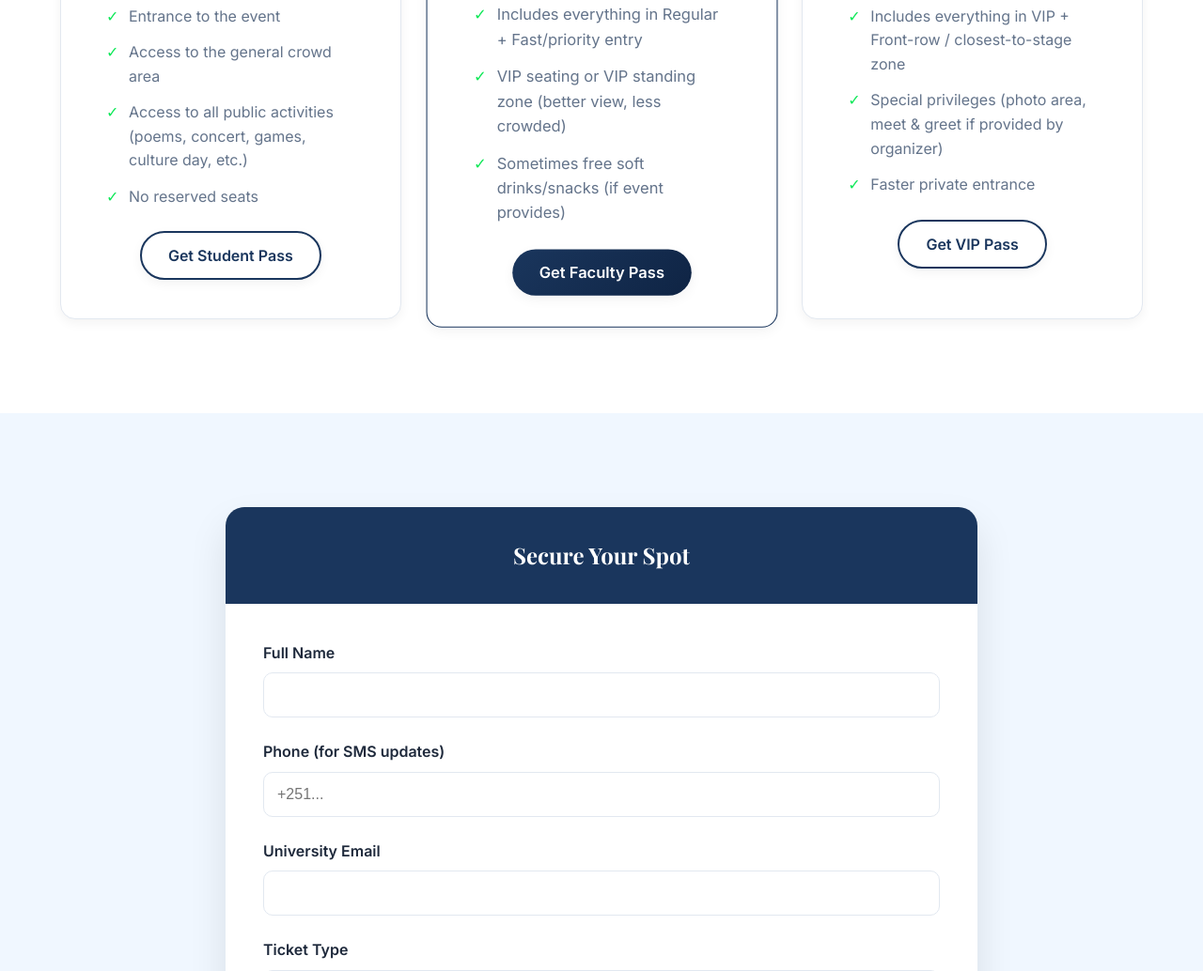
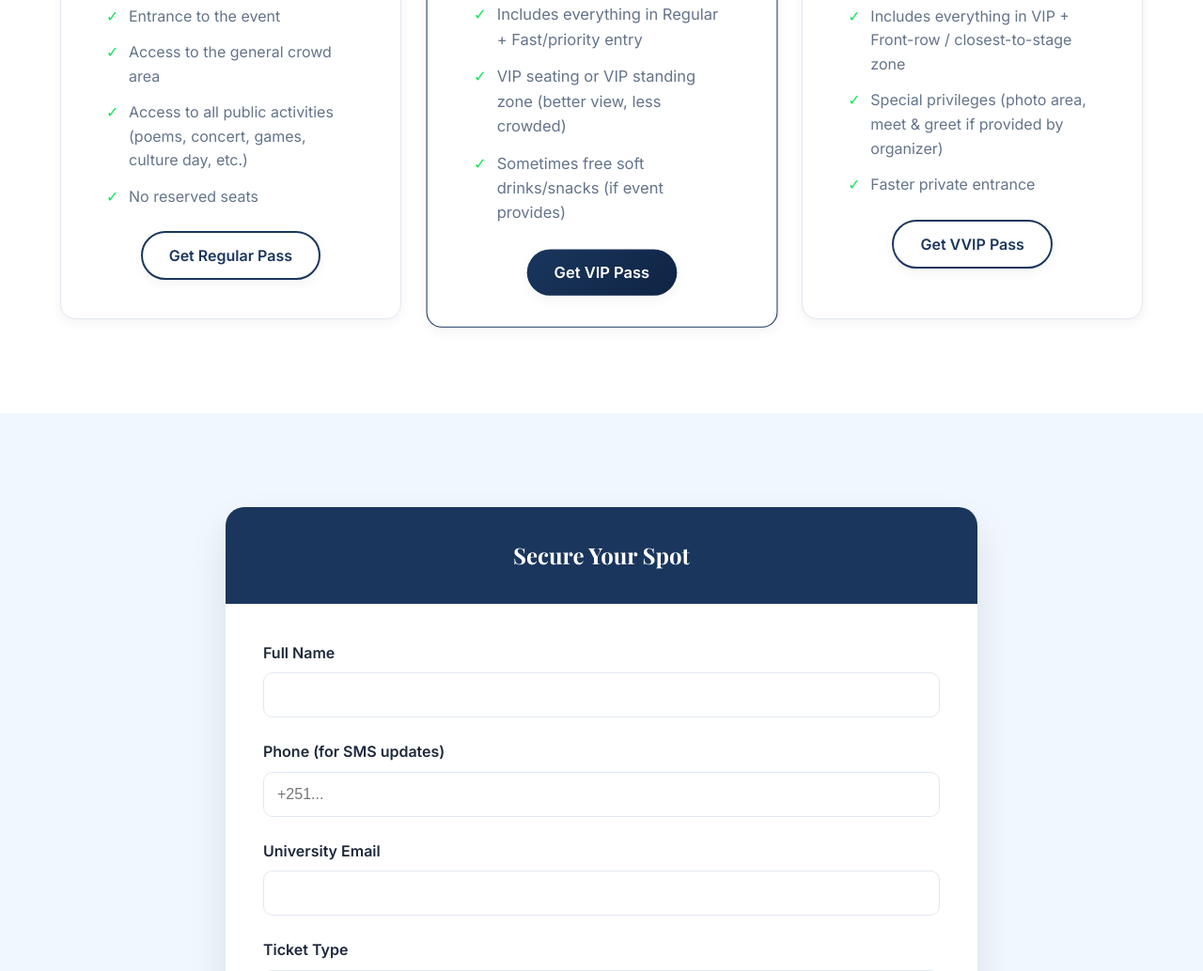
Before and after one commit to Zeru-G/UNVIBE-EVENT-ORG, a plain HTML site: page index.html in a window 1280 px wide. Shown: the part 1000-2034 px from the top of the page at 94% size. Drawn offline with nearby package versions, Linux system fonts and the light colour scheme.

Commit message:
Update index.html

```diff
--- a/index.html
+++ b/index.html
@@ -53,7 +53,7 @@
             </li>
             <li>No reserved seats</li>
           </ul>
-          <button class="btn btn-outline" data-ticket="regular" data-price="150">Get Student Pass</button>
+          <button class="btn btn-outline" data-ticket="regular" data-price="150">Get Regular Pass</button>
         </div>
 
         <!-- Faculty Pass -->
@@ -66,7 +66,7 @@
             <li>VIP seating or VIP standing zone (better view, less crowded)</li>
             <li>Sometimes free soft drinks/snacks (if event provides)</li>
           </ul>
-          <button class="btn btn-primary" data-ticket="vip" data-price="300">Get Faculty Pass</button>
+          <button class="btn btn-primary" data-ticket="vip" data-price="300">Get VIP Pass</button>
         </div>
 
         <!-- VIP Pass -->
@@ -78,7 +78,7 @@
             <li>Special privileges (photo area, meet & greet if provided by organizer)</li>
             <li>Faster private entrance</li>
           </ul>
-          <button class="btn btn-outline" data-ticket="vvip" data-price="500">Get VIP Pass</button>
+          <button class="btn btn-outline" data-ticket="vvip" data-price="500">Get VVIP Pass</button>
         </div>
       </div>
     </div>
```
